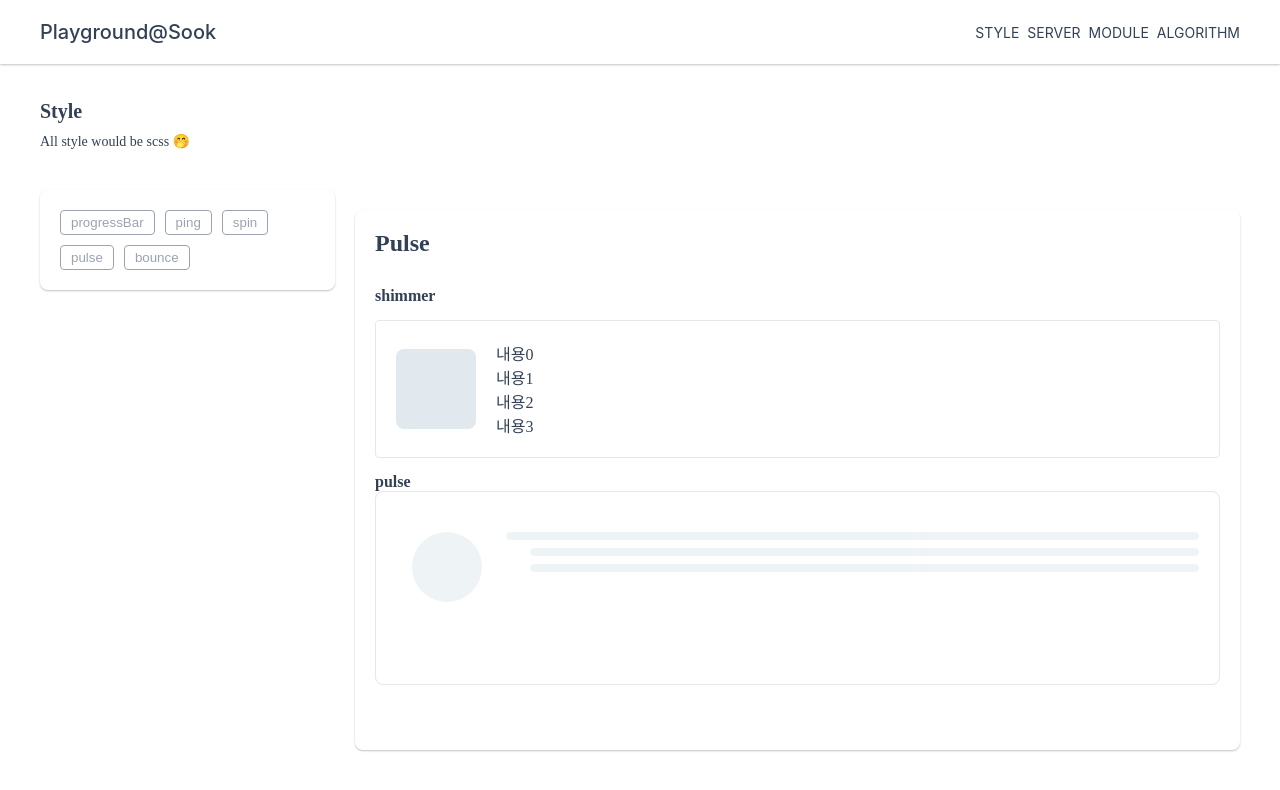
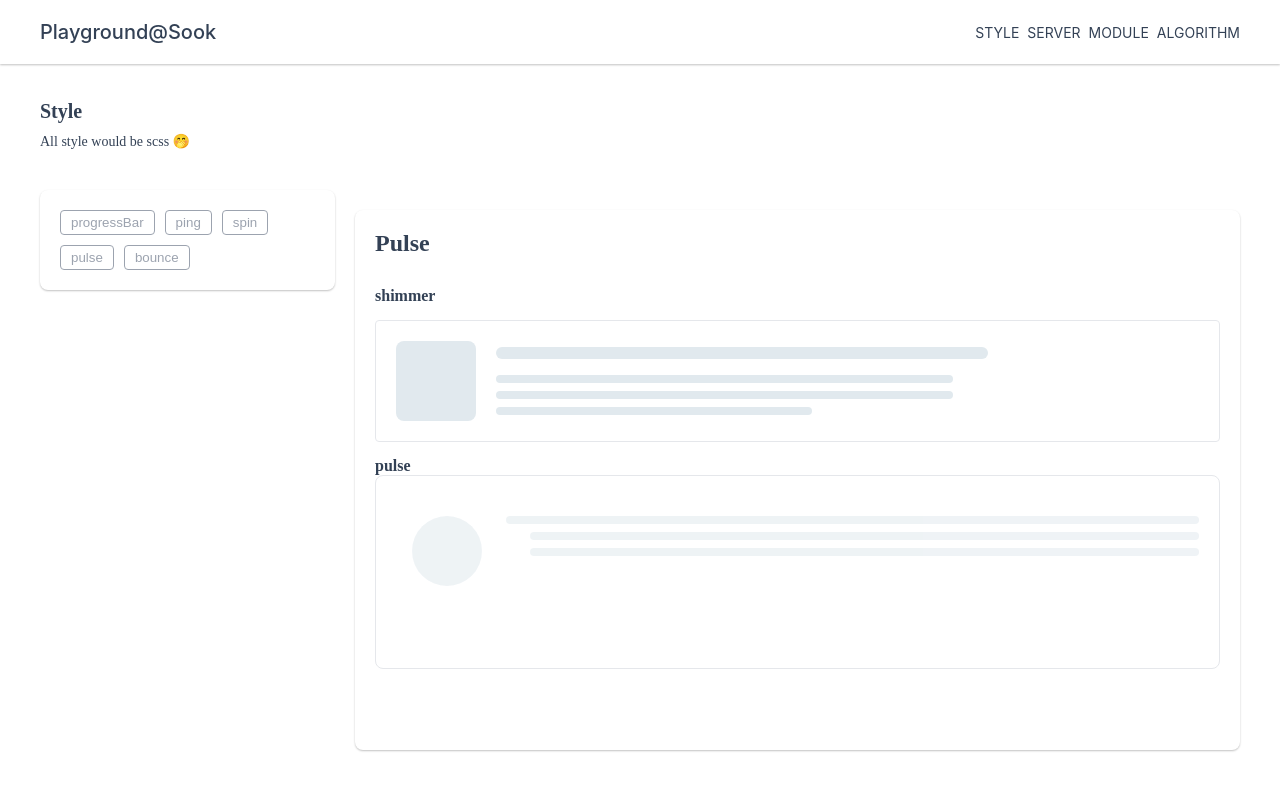
Before and after one commit to 22sook00/playGround, a React (Create React App) app: page /style in a window 1280 px wide. Both pictures are taken after a click on the button "pulse". Shown: the top 790 px of the page. Built offline with nearby package versions, Linux system fonts and the light colour scheme; a web font is replaced by a local one.

Commit message:
Fix skeleton

```diff
--- a/src/components/Styles/Animations/Pulse/Pulse.scss
+++ b/src/components/Styles/Animations/Pulse/Pulse.scss
@@ -13,7 +13,7 @@
 	}
 	50%,
 	100% {
-		transform: translateX(460px);
+		transform: translateX(500px);
 	}
 }
 
@@ -32,10 +32,10 @@
 	position: absolute;
 	top: 0;
 	left: 0;
-	width: 30px;
+	width: 50px;
 	height: 100%;
 	background: linear-gradient(to right, #e1e9ee, #f2f8fc, #e1e9ee);
-	animation: loading 2s cubic-bezier(0.5, 0, 0.25, 1) infinite;
+	animation: loading 3s cubic-bezier(0.5, 0, 0.25, 1) infinite;
 }
 
 .skeleton-img {
@@ -70,10 +70,11 @@
 	position: absolute;
 	top: 0;
 	left: 0;
-	width: 40px;
+	width: 60px;
 	height: 100%;
 	background: linear-gradient(to right, #e1e9ee, #f2f8fc, #e1e9ee);
-	animation: loading 2s cubic-bezier(0.5, 0, 0.25, 1) infinite;
+	animation: loading 3s cubic-bezier(0.5, 0, 0.25, 1) infinite;
+	//animation: name duration timing-function delay iteration-count direction fill-mode;
 }
 
 .skeleton-email {
@@ -91,10 +92,10 @@
 	position: absolute;
 	top: 0;
 	left: 0;
-	width: 40px;
+	width: 60px;
 	height: 100%;
 	background: linear-gradient(to right, #e1e9ee, #f2f8fc, #e1e9ee);
-	animation: loading 2s cubic-bezier(0.5, 0, 0.25, 1) infinite;
+	animation: loading 3s cubic-bezier(0.5, 0, 0.25, 1) infinite;
 }
 .skeleton-desc {
 	width: 45%;
--- a/src/components/Styles/Animations/Pulse/Pulse.tsx
+++ b/src/components/Styles/Animations/Pulse/Pulse.tsx
@@ -8,7 +8,7 @@ const Pulse = () => {
 		setIsLoading(true);
 		setTimeout(() => {
 			setIsLoading(false);
-		}, 1000);
+		}, 10000);
 	}, []);
 	return (
 		<>
```
